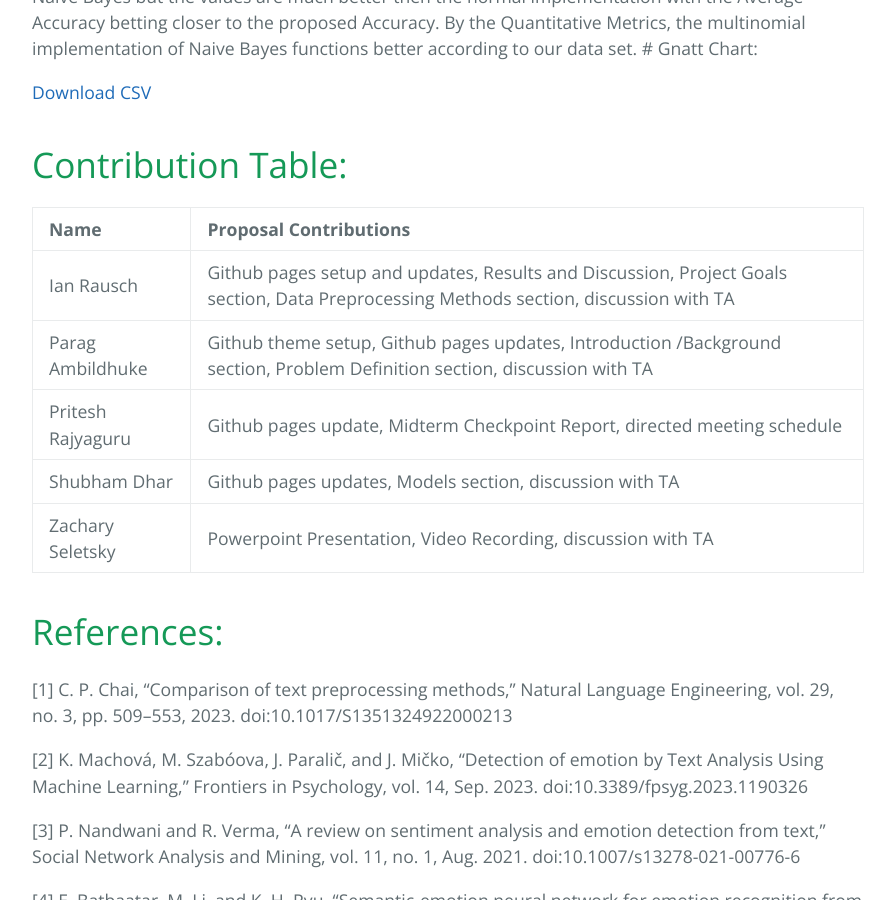
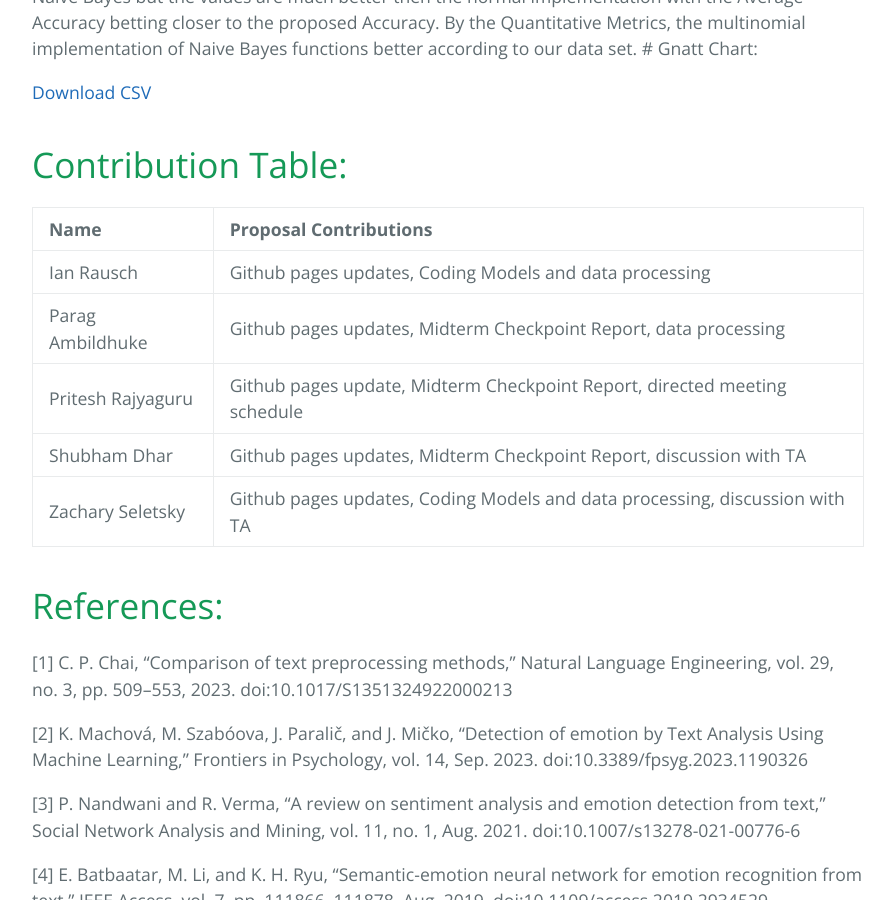
Before and after one commit to irausch25/CS4641-Project, a Jekyll site: the page built from index.md, in a window 1280 px wide and 900 px high, scrolled down 3835 px. Shown: the whole window, without its empty margins (192-1087 px from the left). Built offline with Jekyll 4.4.1, drawn with Linux system fonts in a browser that asks for light colours.

Commit message:
Update index.md

```diff
--- a/index.md
+++ b/index.md
@@ -104,11 +104,11 @@ These models can be expected to achieve the following results:
 
 | Name              | Proposal Contributions                                                                                                                |
 | :---------------- | :------------------------------------------------------------------------------------------------------------------------------------ |
-| Ian Rausch        | Github pages setup and updates, Results and Discussion, Project Goals section, Data Preprocessing Methods section, discussion with TA |
-| Parag Ambildhuke  | Github theme setup, Github pages updates, Introduction /Background section, Problem Definition section, discussion with TA            |
+| Ian Rausch        | Github pages updates, Coding Models and data processing                                                                               |
+| Parag Ambildhuke  | Github pages updates, Midterm Checkpoint Report, data processing                                                                      |
 | Pritesh Rajyaguru | Github pages update, Midterm Checkpoint Report, directed meeting schedule                                                             |
-| Shubham Dhar      | Github pages updates, Models section, discussion with TA                                                                              |
-| Zachary Seletsky  | Powerpoint Presentation, Video Recording, discussion with TA                                                                          |
+| Shubham Dhar      | Github pages updates, Midterm Checkpoint Report, discussion with TA                                                                   |
+| Zachary Seletsky  | Github pages updates, Coding Models and data processing, discussion with TA                                                           |
 
 # References:
 
```
